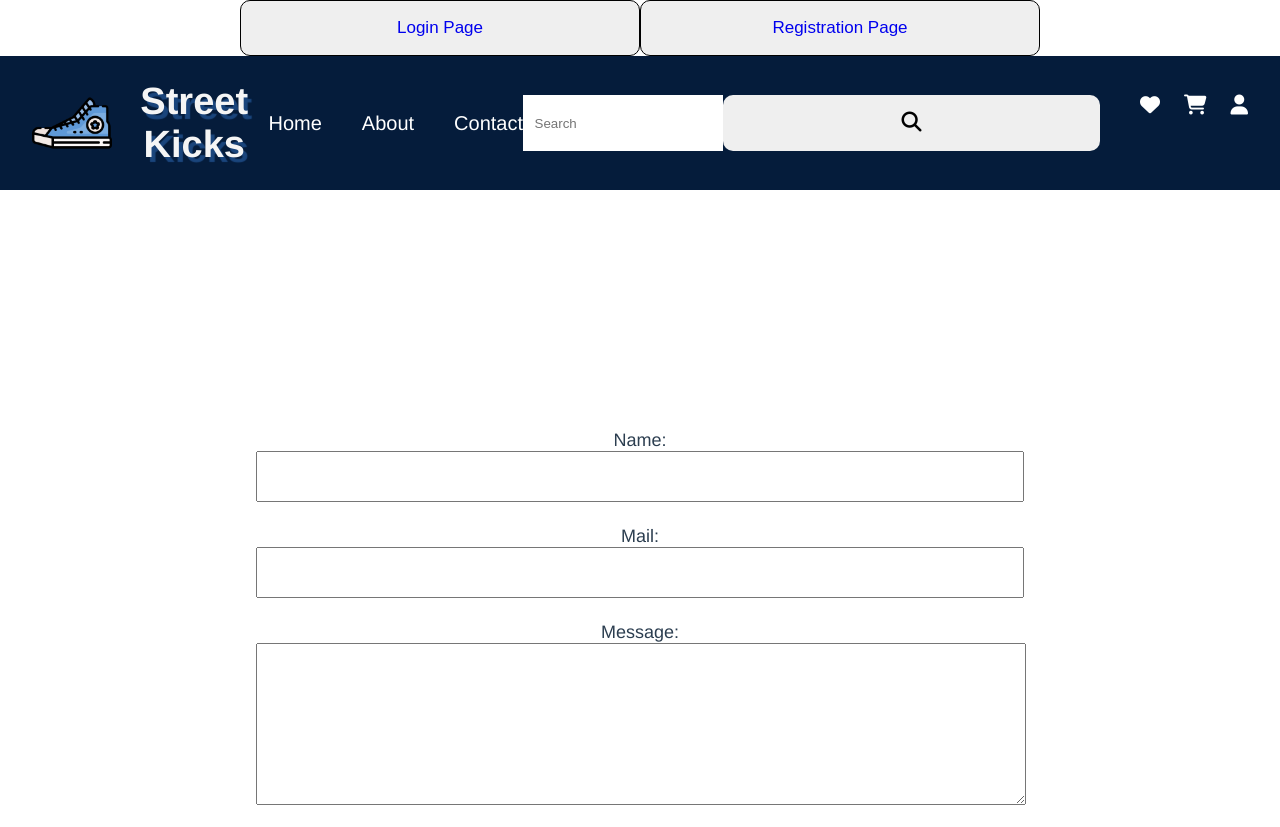
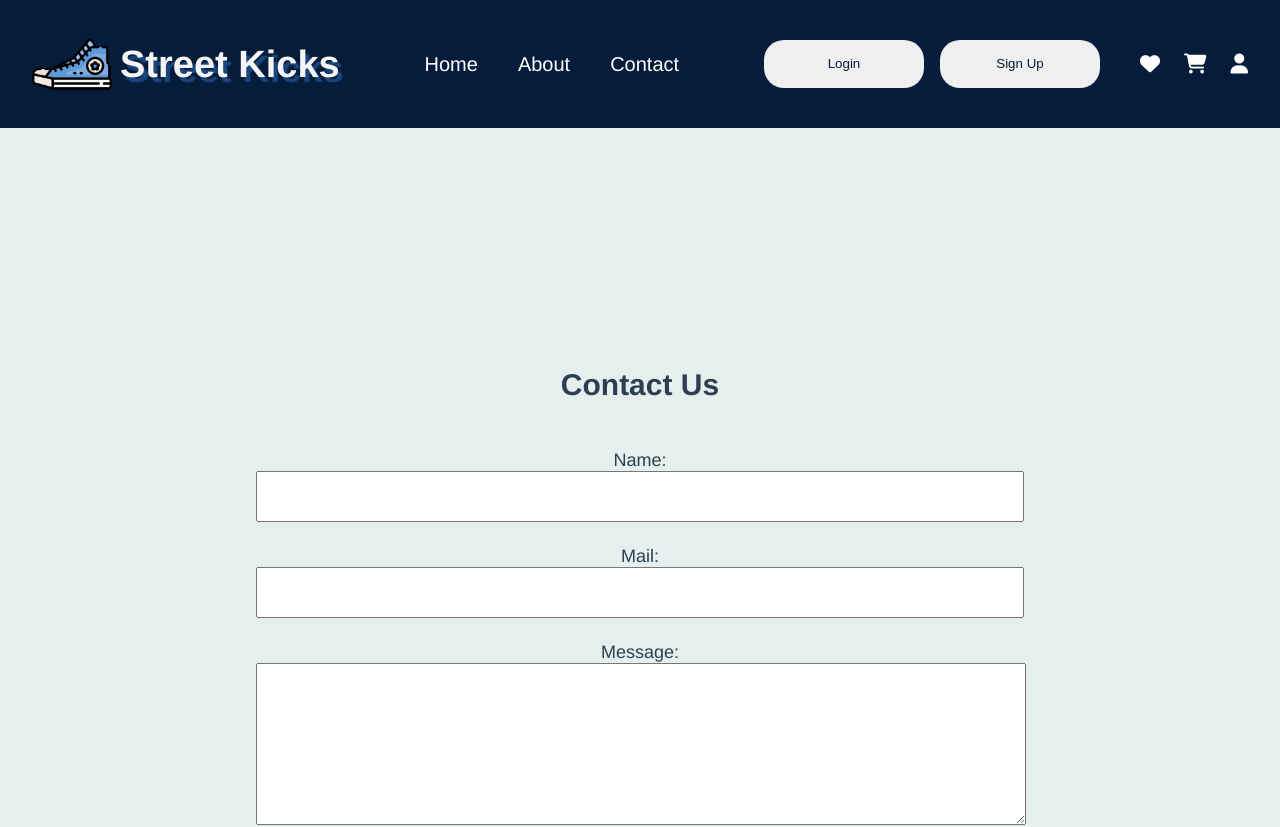
Before and after one commit to pssgarcia/sneakers, a Vue app: page /contact in a window 1280 px wide. Shown: the top 827 px of the page. Built offline with nearby package versions, Linux system fonts and the light colour scheme; no server answers.

Commit message:
updates and fixing errors

```diff
--- a/src/App.vue
+++ b/src/App.vue
@@ -1,6 +1,4 @@
 <template>
-  <button> <router-link class="links" to="/login">Login Page</router-link> </button>
-  <button> <router-link class="links" to="/registration">Registration Page</router-link> </button>
   <NavComponent/>
   <router-view />
   <FooterComponent/>
--- a/src/components/NavComponent.vue
+++ b/src/components/NavComponent.vue
@@ -18,10 +18,14 @@
             </ul>
             <article>
                 <form action="#">
-                    <input v-model="userInput" @input="searchSneaker($event)" type="search" placeholder="Search">
-                    <button type="submit">
+                    <!-- <input v-model="userInput" @keyup="searchSneaker" type="search" placeholder="Search"> -->
+                    <aside class="login-group">
+                      <button class="login-btn"> <router-link class="links" to="/login">Login</router-link> </button>
+                      <button class="signup-btn"> <router-link class="links" to="/registration">Sign Up</router-link> </button>
+                    </aside>
+                    <!-- <button type="submit">
                         <i class="fa-solid fa-magnifying-glass"></i>
-                    </button>
+                    </button> -->
                 </form>
                 <router-link class="nav-link" to="/wishList">
                     <i class="fa-solid fa-heart"></i>
@@ -59,16 +63,11 @@ export default{
       }
     },
     searchSneaker() {
-      if (this.userInput !== "") {
-        this.typed = true;
-      }
-      // Filter the sneakers based on the user input
-      this.result = this.sneakers.filter(
-        (sneaker => sneaker.sneakerName.toLowerCase().includes(this.userInput.toLowerCase()))
+      this.result = this.sneakers.filter(sneaker =>
+        sneaker.sneakerName.toLowerCase().includes(this.userInput.trim().toLowerCase())
       );
-
-      return this.result;
-    },
+      this.typed = this.userInput.trim() !== '';
+    }
   },
   created() {
     this.getSneakers();
--- a/src/components/pages/ContactPage.vue
+++ b/src/components/pages/ContactPage.vue
@@ -1,5 +1,6 @@
 <template>
     <section class="contact">
+        <h1>Contact Us</h1>
         <form class="contact-form" @submit.prevent="postUsers">
             <aside>
                 <label for="name">Name:</label>
--- a/src/components/pages/WishList.vue
+++ b/src/components/pages/WishList.vue
@@ -2,7 +2,7 @@
     <article class="lists">
       <aside>
          <h2>Your Wish List</h2>
-         <button @click="clearList">Clear List</button>
+         <button class="btn-list" @click="clearList">Clear List</button>
       </aside>
       <section class="sneakers-card">
          <figure v-for="(sneaker, index) in localList" :key="sneaker.sneakerId">
@@ -11,7 +11,9 @@
                <h3>{{sneaker.sneakerName}}</h3>
                <h4>{{sneaker.brand}}</h4>
                <p>{{sneaker.price}}</p>
-               <button class="removeFromList" @click="removeFromList(sneaker)">Remove from list</button>
+               <button class="removeFromCart" @click="removeFromList(sneaker)">
+                  <i class="fa-solid fa-trash-can" style="color: #21252b;"></i>
+               </button>
             </figcaption>
          </figure>
       </section>
--- a/src/css/login_css.css
+++ b/src/css/login_css.css
@@ -2,6 +2,13 @@
     margin: 0;
     padding: 0;
 }
+
+:root {
+    --oxfordBlue: #051C3B;
+    --indigoDye: #1E3D5A;
+    --lightBlue: #80A4BE;
+    --azure: #E5EFEE;
+  }
 
 .container-login{
     width: 100%;
@@ -218,7 +225,7 @@ label{
     font-size: 19px;
 }
 
-button{
+.button{
     /* padding: 5%; */
     width: 50vh;
     height: 7vh;
@@ -228,7 +235,26 @@ button{
 
 }
 
-button:hover{
+.login-btn > a, .signup-btn > a {
+    color: var(--oxfordBlue);
+    padding: 5%;
+}
+
+.login-btn, .signup-btn {
+    width: 20vh;
+    height: 6vh;
+    border-radius: 20px;
+    &:hover {
+        background-color: var(--lightBlue);
+    }
+}
+
+.login-group {
+    display: flex;
+    column-gap: 2vh;
+}
+
+.button:hover{
     cursor: pointer;
 }
 
--- a/src/css/style.css
+++ b/src/css/style.css
@@ -72,6 +72,7 @@ nav
   }
   nav article {
     display: flex;
+    align-items: center;
     -moz-column-gap: 3vh;
          column-gap: 3vh;
   }
@@ -192,6 +193,11 @@ gallery
     padding: 10vh 0;
     background-color: var(--azure);
   }
+
+  .home-main {
+    display: flex;
+    justify-content: center;
+  }
   .gallery {
     display: flex;
     flex-wrap: wrap;
@@ -206,8 +212,14 @@ gallery
 about
 ====================*/
   .about {
+    display: flex;
+    justify-content: center;
     width: 80%;
     padding: 30vh 0;
+  }
+
+  .about figcaption h3 {
+    font-size: 30px;
   }
   .about figure {
     display: flex;
@@ -295,6 +307,7 @@ figcaption > p {
 .lists > aside {
    display: flex;
    justify-content: center;
+   align-items: center;
    column-gap: 3vh;
 }
 
@@ -338,6 +351,19 @@ figcaption > p {
          cursor: pointer;
       }
    }
+}
+
+.btn-list {
+    color: white;
+    border: none;
+    outline: none;
+    border-radius: 50px;
+    background-color: darkblue;
+    padding: 1%;
+    &:hover {
+        background-color: blue;
+        cursor: pointer;
+    }
 }
 
 .sneaker-cart {
@@ -531,8 +557,15 @@ contact
 ====================*/
 .contact{
   display: flex;
+  flex-direction: column;
+  align-items: center;
+  row-gap: 6vh;
   justify-content: center;
   padding: 30vh 0;
+  background-color: var(--azure);
+  > h1 {
+    font-size: 30px;
+  }
 }
 .contact-form{
   width: 60%;
```
